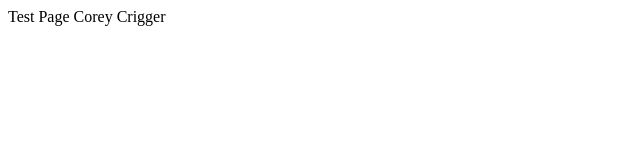
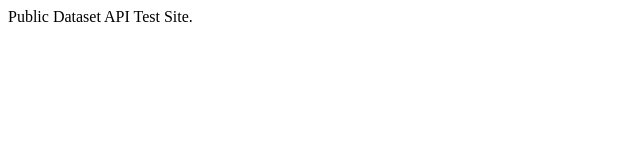
Before and after one commit to sbenphia/datascope, a plain HTML site: page index.html in a window 1280 px wide. Shown: the full height of the page, 0-640 px from the left. Drawn offline with Linux system fonts and the light colour scheme.

Commit message:
update index

```diff
--- a/index.html
+++ b/index.html
@@ -3,6 +3,6 @@
 
     </head>
     <body>
-        Test Page Corey Crigger
+        Public Dataset API Test Site.
     </body>
 </html>
```
